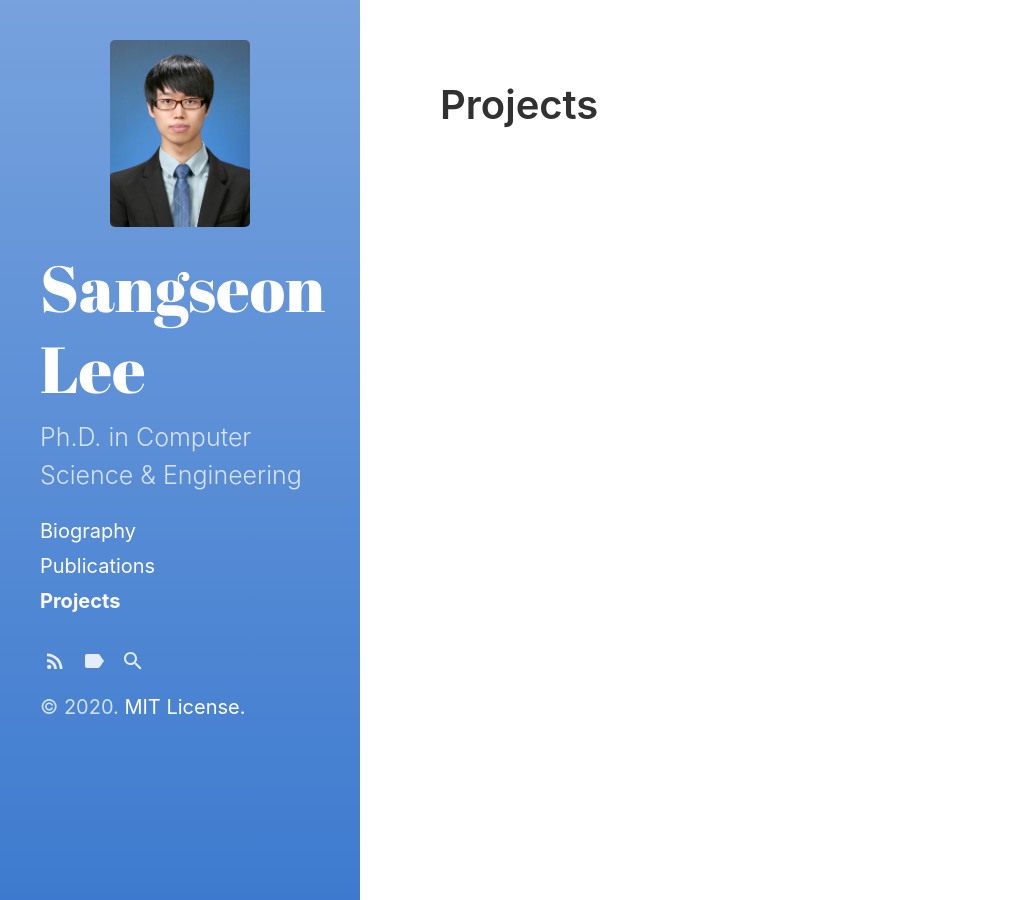
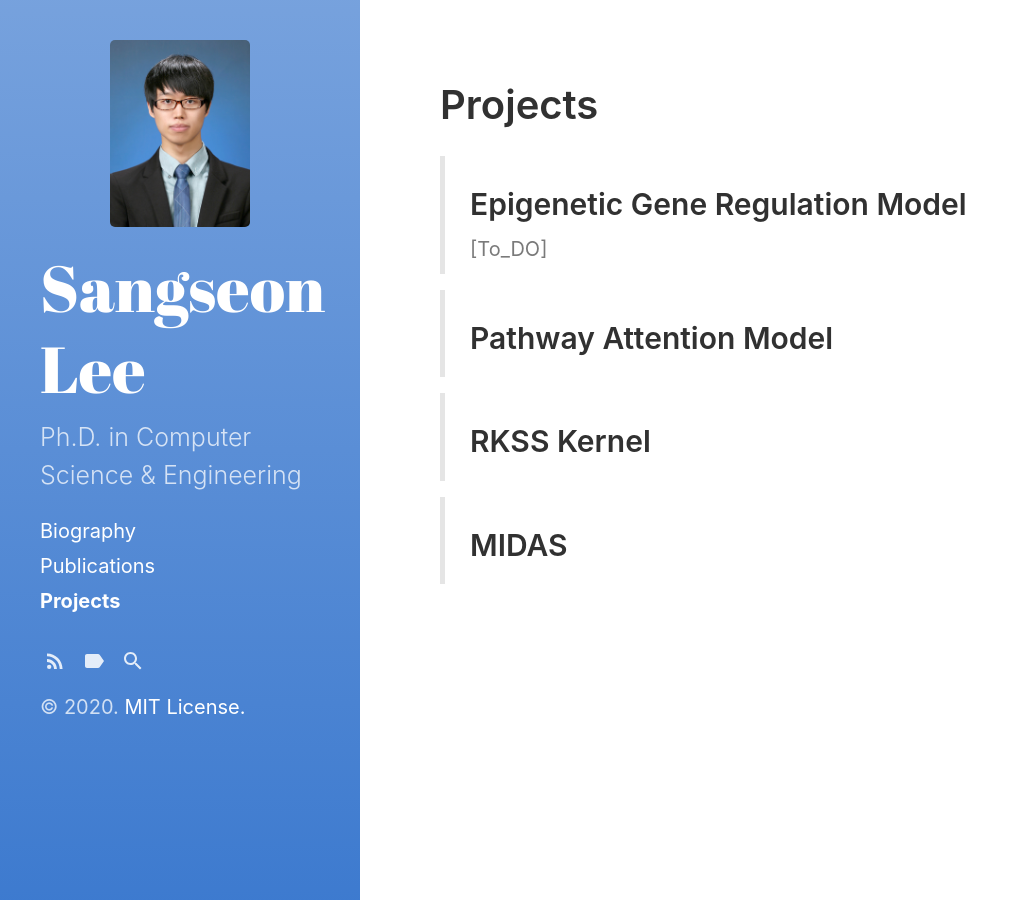
Before and after one commit to smaster7/smaster7.github.io, a Jekyll site: the page built from Projects.md, in a window 1280 px wide. Shown: the whole page, without its empty margins (0-1028 px from the left). Built offline with Jekyll 4.4.1, drawn with Linux system fonts in a browser that asks for light colours.

Commit message:
Project Init

```diff
--- a/Projects.md
+++ b/Projects.md
@@ -4,3 +4,11 @@ title: Projects
 sidebar_link: true
 sidebar_sort_order: 3
 ---
+> ## Epigenetic Gene Regulation Model
+[To_DO]
+
+> ## Pathway Attention Model
+
+> ## RKSS Kernel
+
+> ## MIDAS
```
Also changed, not shown: 2 other files.
